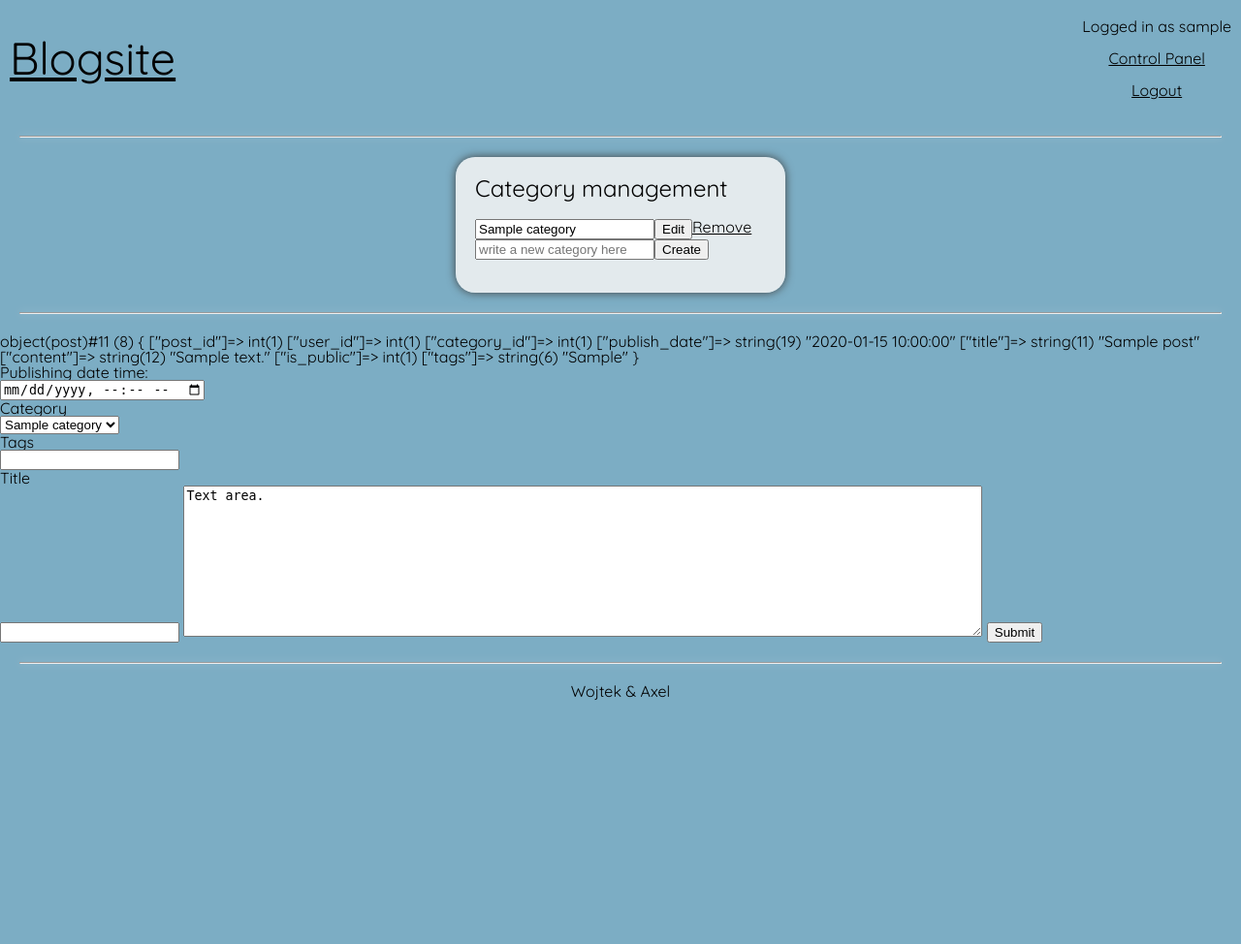
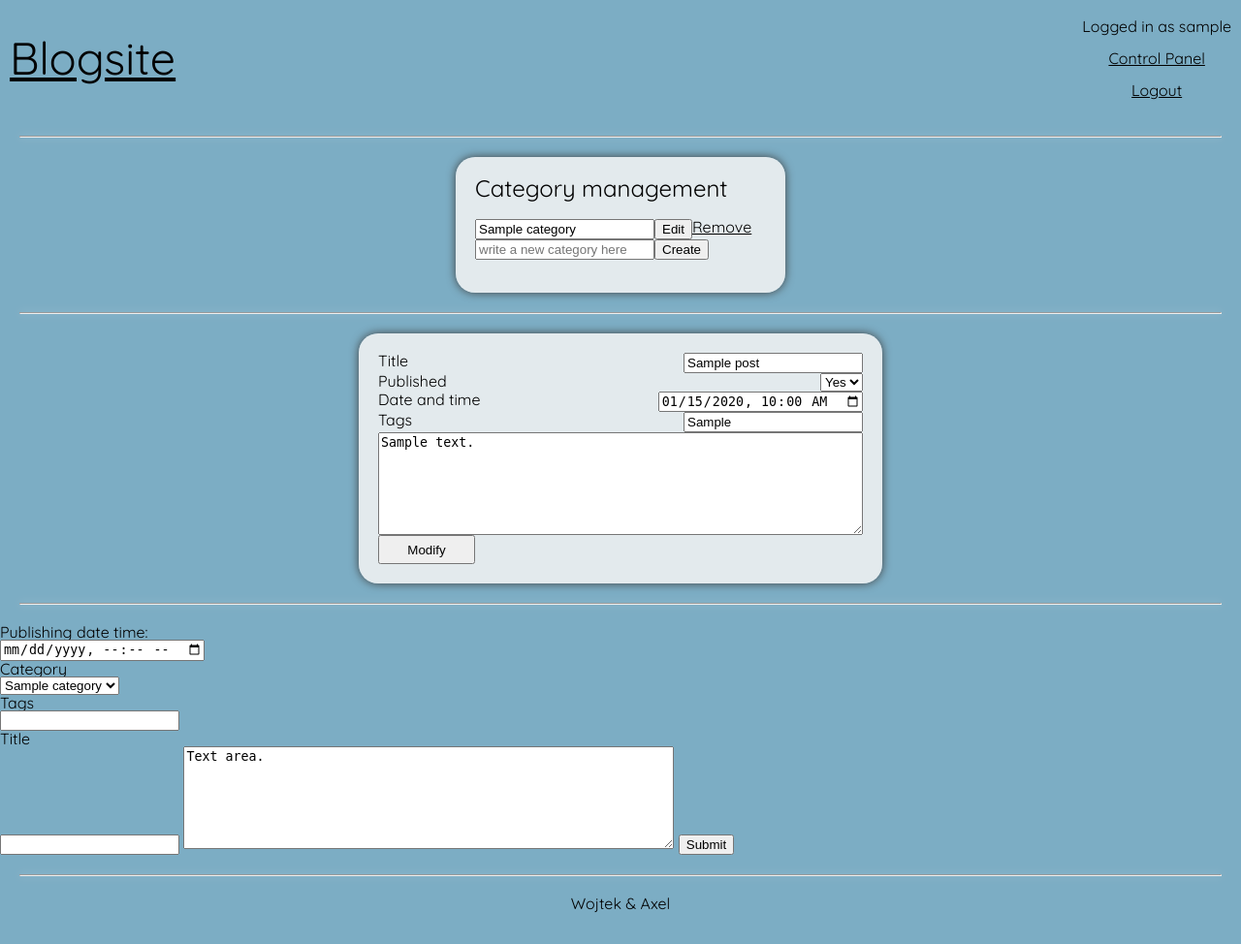
Before and after one commit to Wojtec/Blog-a-medida, a PHP site: page /controlpanel in a window 1280 px wide. Shown: the whole page at 97% size. Before the commit the page ends 722 px from the top, so only its background shows below. Run offline with PHP 8.4, Linux system fonts and the light colour scheme; the visitor is signed in with stand-in values (Sample User, id 1); tables that the repository leaves empty hold one stand-in row (values such as "Sample post").

Commit message:
editing styled

```diff
--- a/controllers/controlpanel.php
+++ b/controllers/controlpanel.php
@@ -48,7 +48,7 @@ class controlpanel extends controller
 
     private function loadUserPosts()
     {
-        $this->view->userPosts = loadModel("post")->getUserPosts($_SESSION['user_id']);
+        $this->view->posts = loadModel("post")->getPostsByUserId($_SESSION['user_id']);
     }
 
     private function loadCategoriesIntoView()
--- a/models/postmodel.php
+++ b/models/postmodel.php
@@ -75,7 +75,7 @@ class postmodel extends model
         }
     }
 
-    public function getUserPosts($userId){
+    public function getPostsByUserId($userId){
         $posts = [];
         try
         {
--- a/public/styles/layout.css
+++ b/public/styles/layout.css
@@ -129,3 +129,24 @@ button {
 .category {
     display: flex;
 }
+
+.editor-box {
+    box-shadow: 0px 0px 10px 0px rgb(65, 65, 65);
+    margin: 0 auto;
+    margin-top: 20px;
+    margin-bottom: 20px;
+    max-width: 500px;
+    min-height: 100px;
+    padding: 20px;
+    border-radius: 20px;
+}
+
+.editor-row {
+    display: flex;
+    justify-content: space-between;
+}
+
+textarea {
+    height: 100px;
+    width: 500px;
+}
--- a/views/controlpanel/index.php
+++ b/views/controlpanel/index.php
@@ -39,11 +39,49 @@
     <hr>
 
     <?php
-        foreach($this->userPosts as $userPost)
+
+        foreach($this->posts as $post)
         {
-            var_dump($userPost);
+            echo '
+                <div class="editor-box front-color">
+                    <form action="' . constant("URL") . 'controlpanel/editPost/' . $post->post_id . '" method=post>
+                        <div class="editor-row">
+                            <p>Title</p>
+                            <input type="text" value="' . $post->title . '"></input>
+                        </div>
+
+                        <div class="editor-row">
+                            <p>Published</p>
+                            <select>
+                                <option value="true">Yes</option>
+                                <option value="false">No</option>
+                            </select>
+                        </div>
+
+                        <div class="editor-row">
+                            <p>Date and time</p>
+                            <input type="datetime-local" value="' . date('Y-m-d\TH:i', strtotime($post->publish_date)) . '"></input>
+                        </div>
+
+                        <div class="editor-row">
+                            <p>Tags</p>
+                            <input type="text" value="' . $post->tags . '"></input>
+                        </div>
+
+                        <div class="editor-row">
+                            <textarea>' . $post->content . '</textarea>
+                        </div>
+
+                        <div class="editor-row">
+                            <button type="submit">Modify</textarea>
+                        </div>
+                    </form>
+                </div>
+            ';
         }
     ?>
+
+    <hr>
 
     <form action="<?php echo constant('URL'); ?>controlpanel/createPost" method="post">
             <p>Publishing date time:</p>
```
